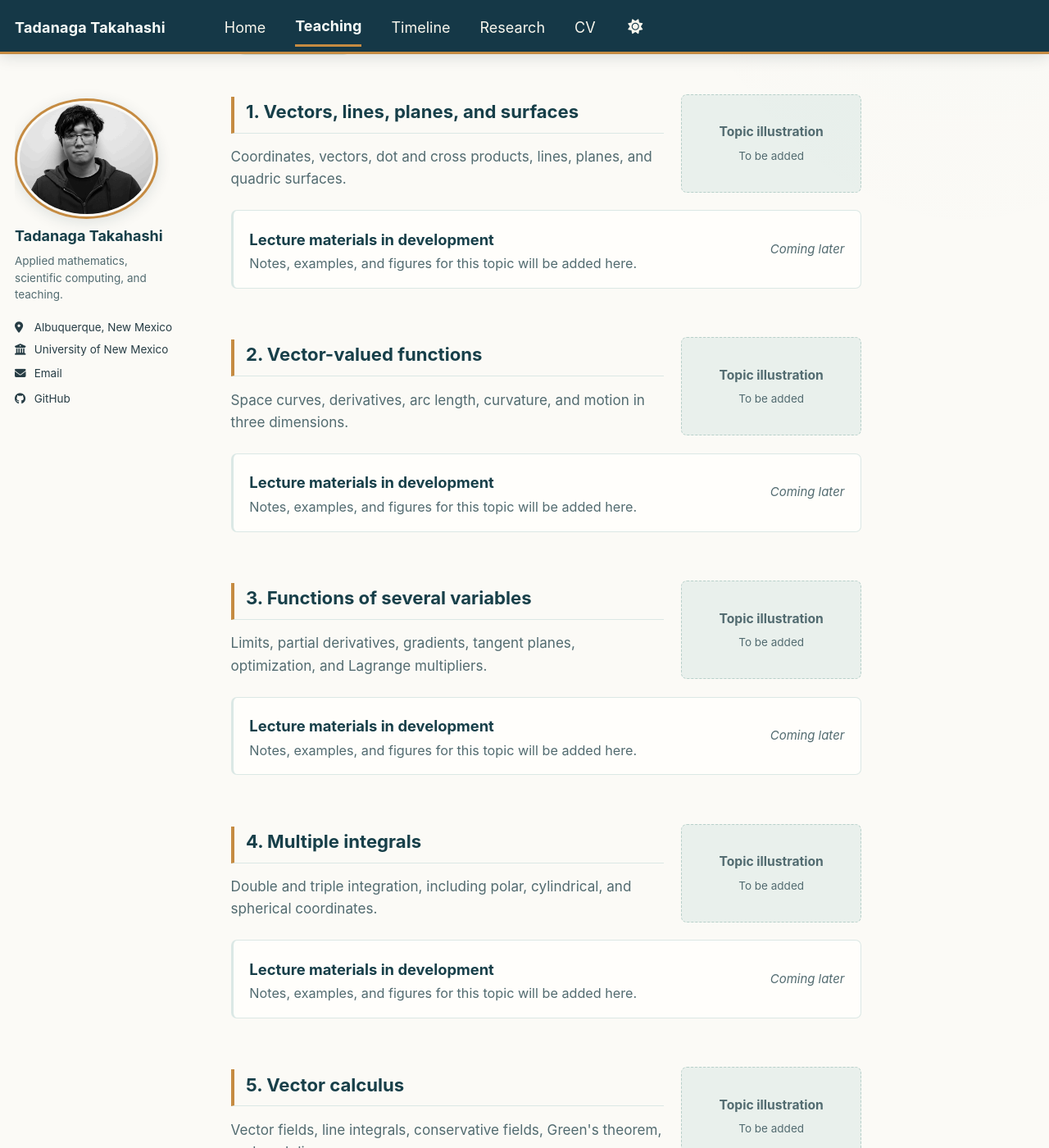
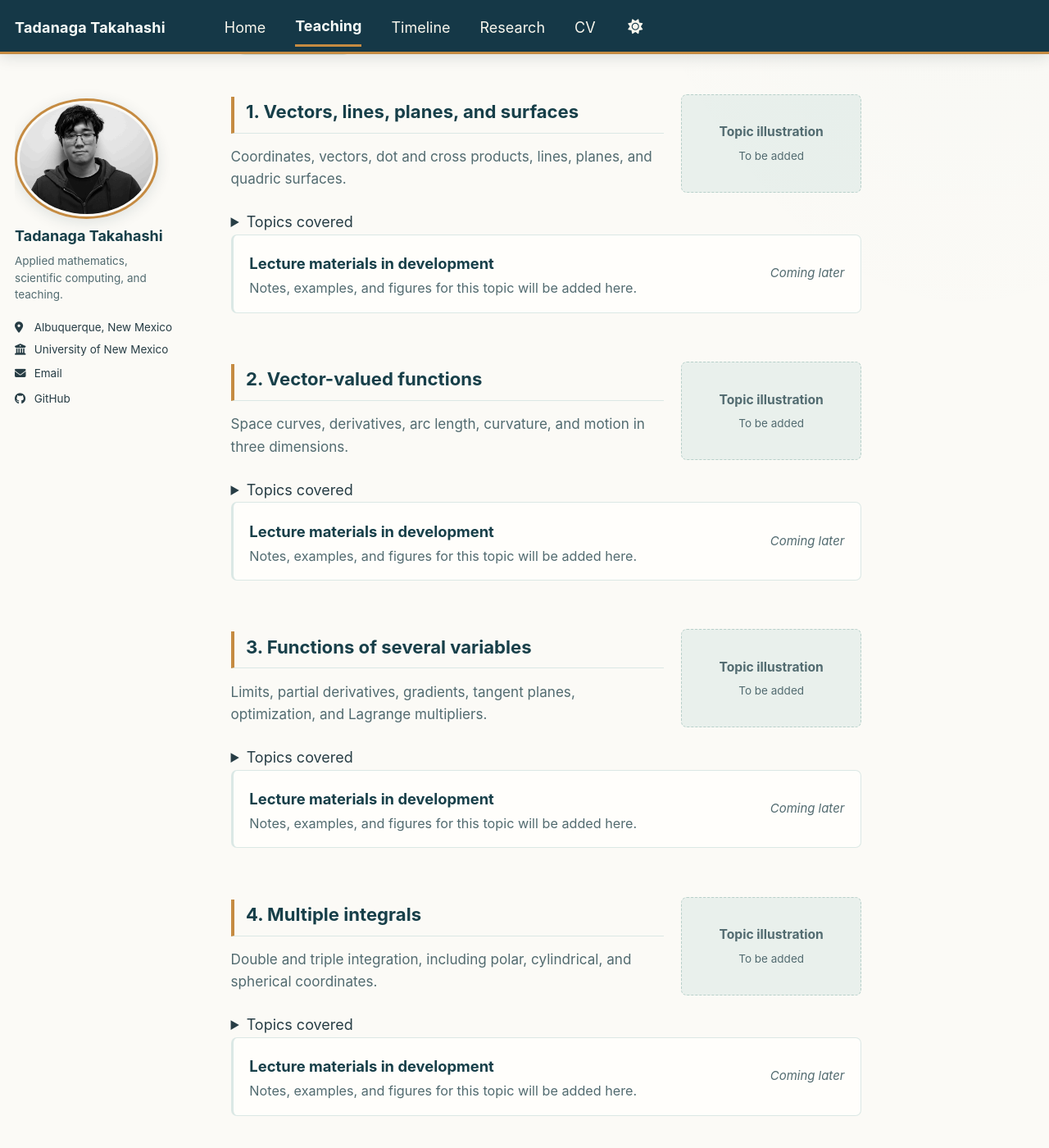
Before and after one commit to tadanaga/webpage, a Jekyll site: the page built from _pages/math-2531.md, in a window 1280 px wide and 1400 px high, scrolled down 2700 px. Shown: the whole window at 82% size. Built offline with Jekyll 4.4.1, drawn with Linux system fonts in a browser that asks for light colours; a style sheet for code colours, icons or effects is not loaded.

Commit message:
Show optional topic outlines above future lecture-material cards

```diff
--- a/_includes/course-lecture-materials.html
+++ b/_includes/course-lecture-materials.html
@@ -32,6 +32,16 @@
       {% endif %}
     </figure>
   </div>
+  {% if unit.outline.size > 0 %}
+  <details class="course-topic__details">
+    <summary>Topics covered</summary>
+    <ul class="course-topic__outline">
+      {% for item in unit.outline %}
+      <li>{{ item | escape }}</li>
+      {% endfor %}
+    </ul>
+  </details>
+  {% endif %}
   <div class="lecture-list">
     {% if unit.lectures.size > 0 %}
       {% for lecture in unit.lectures %}
```
